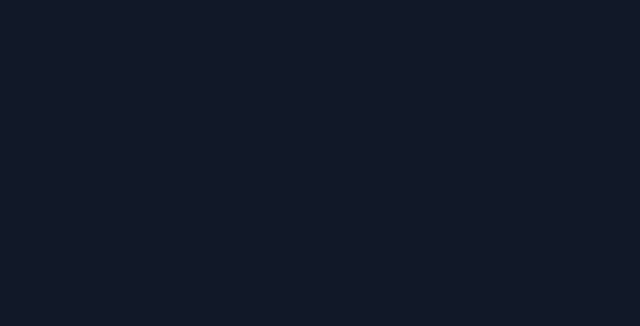
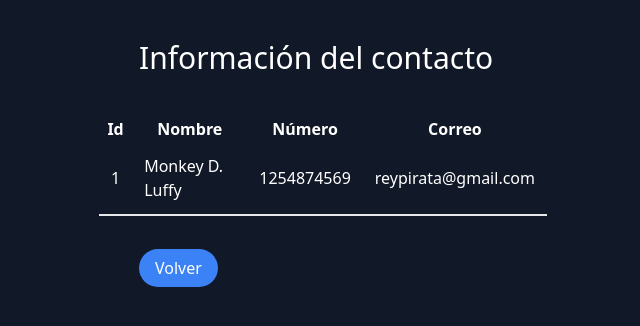
Before and after one commit to josehb96/MyVueAgenda, a Vue app in the folder VueAgenda/: page /see/1 in a window 1280 px wide. Before the commit this address had no page. Shown: the top 326 px of the page, without its empty margins (317-957 px from the left). Built offline with nearby package versions, Linux system fonts and the light colour scheme.

Commit message:
feat: Add see one contact info option

```diff
--- /dev/null
+++ b/VueAgenda/src/components/ListContact.vue
@@ -0,0 +1,48 @@
+<script setup>
+
+    import { useRoute } from 'vue-router';
+import { useListContacts } from '../composables/useListContacts';
+
+    const { contactList } = useListContacts()
+    const route = useRoute()
+
+    const id = route.params.id
+    const contact = contactList.value.find((contact) => contact.id === id)
+
+</script>
+
+<template>
+    <div class="flex justify-center">
+        <div class="max-w-md">
+            <div v-if="contact">
+                <h1 class="text-3xl m-10">Información del contacto</h1>
+                <table class="table-fixed mb-10">
+                    <thead>
+                        <th>Id</th>
+                        <th>Nombre</th>
+                        <th>Número</th>
+                        <th>Correo</th>
+                    </thead>
+                    <tbody>
+                        <tr>
+                            <td class="p-3 border-b-2">{{ contact.id }}</td>
+                            <td class="p-3 border-b-2">{{ contact.name }}</td>
+                            <td class="p-3 border-b-2">{{ contact.phone }}</td>
+                            <td class="p-3 border-b-2">{{ contact.email }}</td>
+                        </tr>
+                    </tbody>
+                </table>
+                <RouterLink to="/" class="my-10 mx-10 py-2 px-4 bg-blue-500 rounded-full mt-10">Volver</RouterLink>
+            </div>
+            <div v-else>
+                <h1 class="text-3xl m-10">No se encontró el contacto</h1>
+            </div>
+        </div>
+    </div>
+
+</template>
+
+
+<style lang="scss" scoped>
+
+</style>
--- a/VueAgenda/src/components/ListContacts.vue
+++ b/VueAgenda/src/components/ListContacts.vue
@@ -56,7 +56,7 @@
     <h3 class="text-xl my-3">{{ title }} - {{ totalRecompensa }}</h3>
       <table class="table-fixed">
         <thead>
-            <th>Foto</th>
+            <th>Id</th>
             <th>Nombres</th>
             <th>numero</th>
             <th>correo</th>
@@ -70,6 +70,7 @@
                 <td class="p-3 border-b-2">{{ contact.email }}</td>
                 <td class="flex items-center">
                     <RouterLink :to="{ name: 'edit', params: { id: contact.id } }" class="py-2 px-4 mx-2 bg-purple-800 rounded-full">Editar</RouterLink>
+                    <RouterLink :to="{ name: 'see', params: { id: contact.id } }" class="py-2 px-4 mx-2 bg-blue-500 rounded-full">Ver</RouterLink>
                     <BtnDelete @deleteContact="deleteOneContact(contact.id)"/>
                 </td>
             </tr>
--- a/VueAgenda/src/router/index.js
+++ b/VueAgenda/src/router/index.js
@@ -16,6 +16,14 @@ const routes = [
         meta: {
             requiresAuth: true
         }
+    },
+    {
+        path: '/see/:id',
+        name: 'see',
+        component: SeeContactView,
+        meta: {
+            requiresAuth: false
+        }
     }
 ]
 
--- a/VueAgenda/src/views/SeeContactView.vue
+++ b/VueAgenda/src/views/SeeContactView.vue
@@ -1,11 +1,9 @@
 <script setup>
-
+    import ListContact from '../components/ListContact.vue';
 </script>
 
 <template>
-    <div>
-
-    </div>
+    <ListContact/>
 </template>
 
 
```
